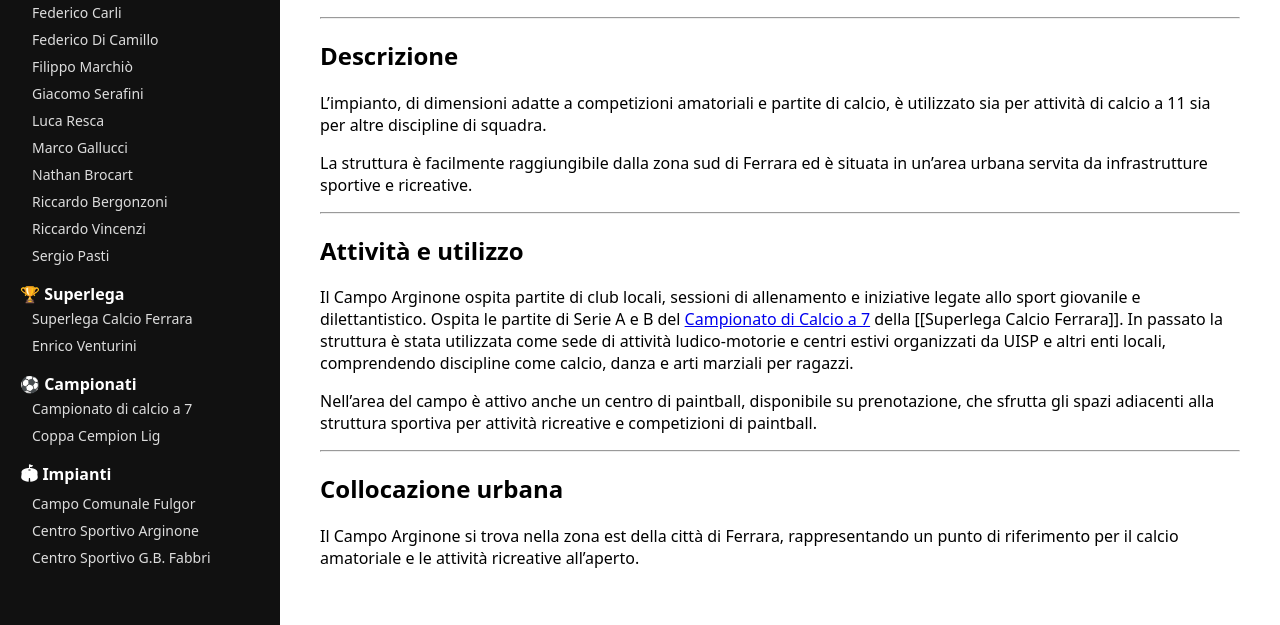
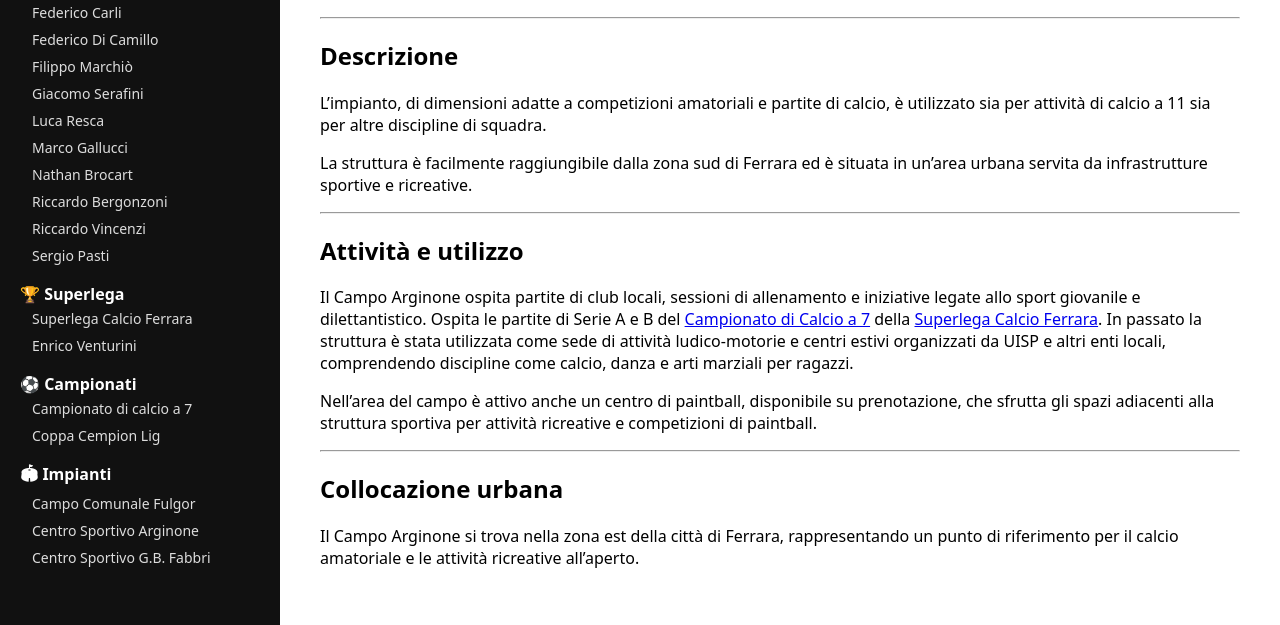
Before and after one commit to tommy-unife/Stella-Estense-Wiki, a Jekyll site: the page built from Centro-Sportivo-Arginone.md, in a window 1280 px wide, cut to the strip 443-1068 px from the top of the page. Built offline with Jekyll 4.4.1, drawn with Linux system fonts in a browser that asks for light colours; our own code applies the rules of GitHub Pages for plain Markdown files; part of the change alters nothing that is shown.

```diff
--- a/Centro-Sportivo-Arginone.md
+++ b/Centro-Sportivo-Arginone.md
@@ -17,7 +17,7 @@ La struttura è facilmente raggiungibile dalla zona sud di Ferrara ed è situata
 ---
 
 ## Attività e utilizzo
-Il Campo Arginone ospita partite di club locali, sessioni di allenamento e iniziative legate allo sport giovanile e dilettantistico. Ospita le partite  di Serie A e B del [Campionato di Calcio a 7](Campionato-Calcio-a-7.md) della [[Superlega Calcio Ferrara]].
+Il Campo Arginone ospita partite di club locali, sessioni di allenamento e iniziative legate allo sport giovanile e dilettantistico. Ospita le partite  di Serie A e B del [Campionato di Calcio a 7](Campionato-Calcio-a-7.md) della [Superlega Calcio Ferrara](Superlega-Calcio-Ferrara.md).
 In passato la struttura è stata utilizzata come sede di attività ludico-motorie e centri estivi organizzati da UISP e altri enti locali, comprendendo discipline come calcio, danza e arti marziali per ragazzi.
 
 Nell’area del campo è attivo anche un centro di paintball, disponibile su prenotazione, che sfrutta gli spazi adiacenti alla struttura sportiva per attività ricreative e competizioni di paintball.
```
